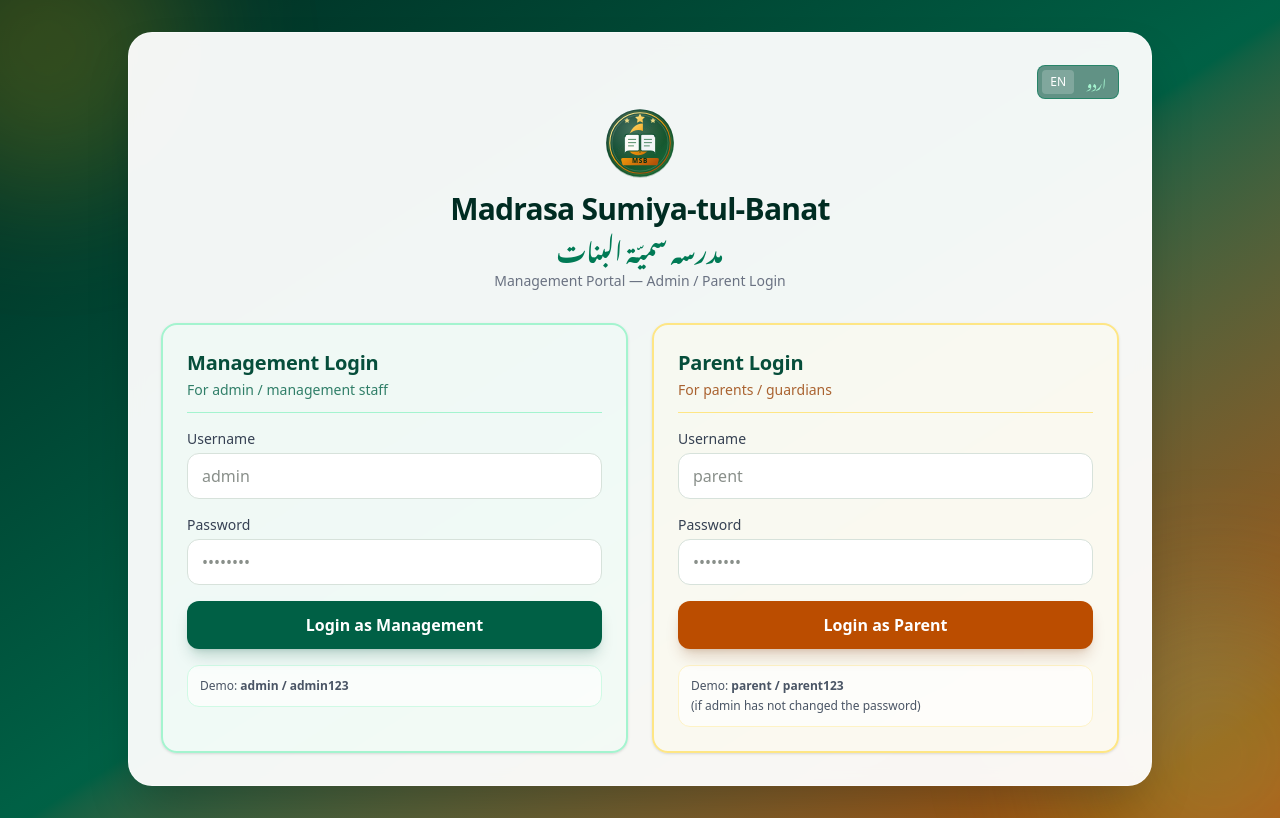
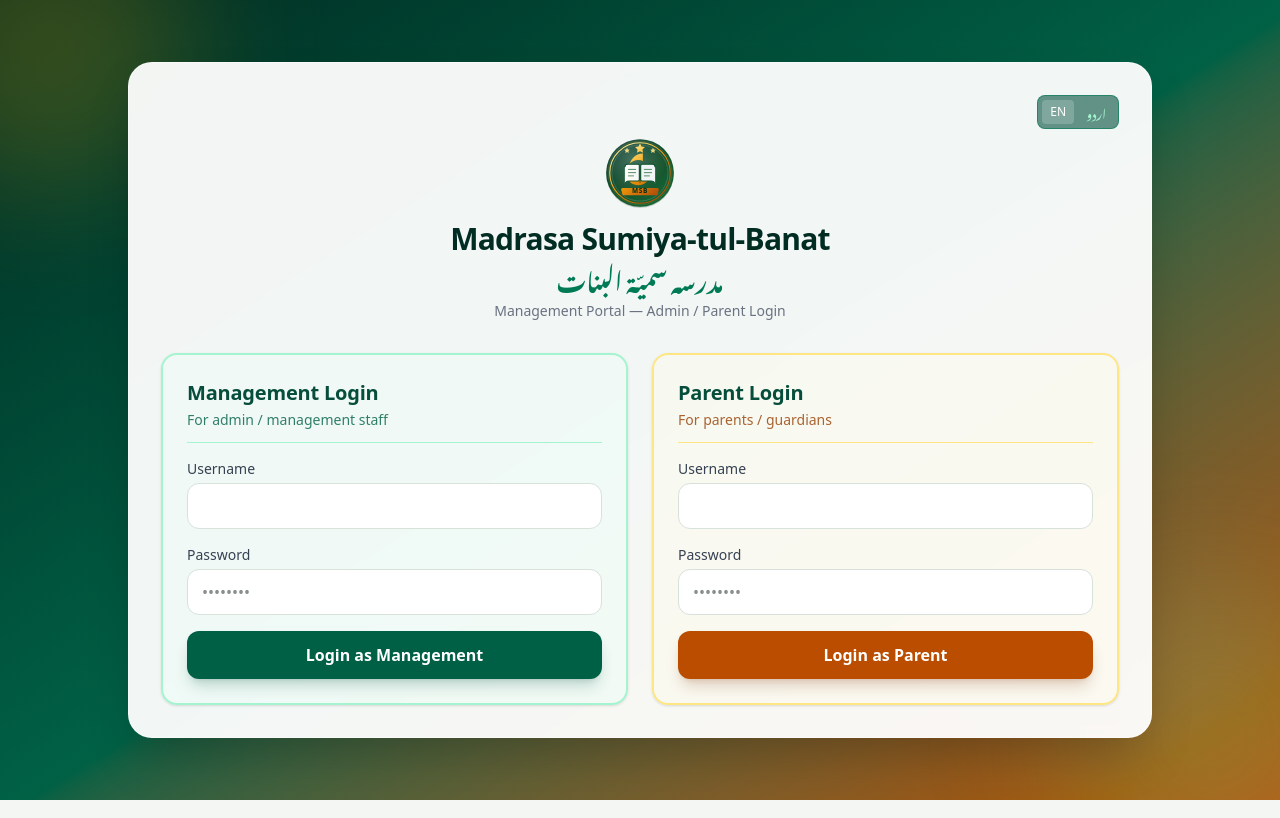
Before and after one commit to mibrahimalavi14/madrasa-sumiya-tul-banat, a Next.js app: page /login in a window 1280 px wide. Built offline with nearby package versions, Linux system fonts and the light colour scheme; no server answers.

Commit message:
Remove demo credentials from login page

```diff
--- a/src/app/login/page.tsx
+++ b/src/app/login/page.tsx
@@ -51,7 +51,6 @@ export default async function LoginPage({ searchParams }: { searchParams: Promis
                   name="username"
                   required
                   className="mt-1 w-full border border-gray-300 rounded-xl px-3.5 py-2.5 focus:outline-none focus:ring-2 focus:ring-emerald-600 focus:border-emerald-600 bg-white"
-                  placeholder="admin"
                 />
               </div>
               <div>
@@ -68,9 +67,7 @@ export default async function LoginPage({ searchParams }: { searchParams: Promis
                 {ur ? "مینجمنٹ لاگ ان" : "Login as Management"}
               </button>
             </form>
-            <div className="mt-4 text-xs text-gray-600 bg-white/70 border border-emerald-100 rounded-xl p-3">
-              {ur ? "ڈیمو:" : "Demo:"} <b>admin / admin123</b>
-            </div>
+
           </section>
 
           <section className="rounded-2xl border-2 border-amber-200 bg-amber-50/40 p-5 md:p-6 shadow-sm">
@@ -86,7 +83,6 @@ export default async function LoginPage({ searchParams }: { searchParams: Promis
                   name="username"
                   required
                   className="mt-1 w-full border border-gray-300 rounded-xl px-3.5 py-2.5 focus:outline-none focus:ring-2 focus:ring-amber-600 focus:border-amber-600 bg-white"
-                  placeholder="parent"
                 />
               </div>
               <div>
@@ -103,10 +99,7 @@ export default async function LoginPage({ searchParams }: { searchParams: Promis
                 {ur ? "والدین لاگ ان" : "Login as Parent"}
               </button>
             </form>
-            <div className="mt-4 text-xs text-gray-600 bg-white/70 border border-amber-100 rounded-xl p-3">
-              {ur ? "ڈیمو:" : "Demo:"} <b>parent / parent123</b>
-              <span className="block mt-1">{ur ? "(اگر admin نے password تبدیل نہ کیا ہو)" : "(if admin has not changed the password)"}</span>
-            </div>
+
           </section>
         </div>
       </div>
```
